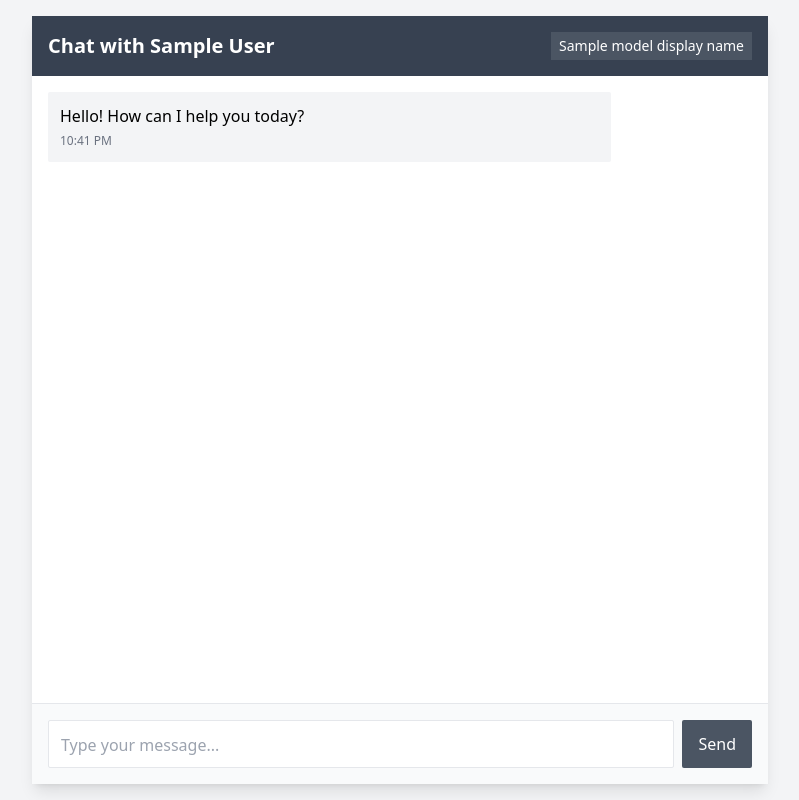
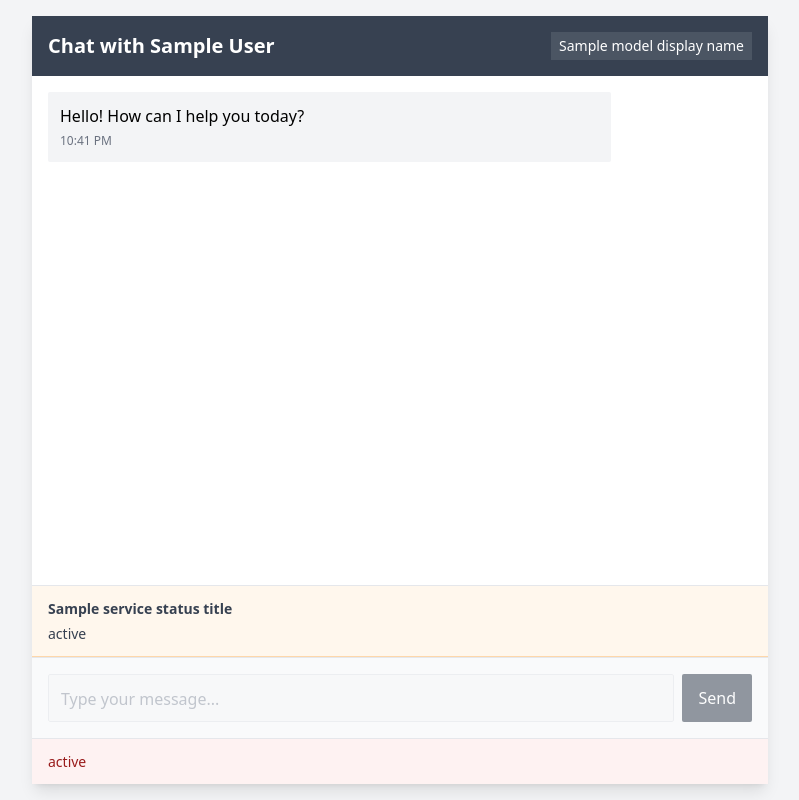
Before and after one commit to jamieosh/basic_chat_app, a FastAPI app: template templates/index.html in a window 1280 px wide. Shown: the whole page, without its empty margins (240-1039 px from the left). Run offline with FastAPI, Linux system fonts and the light colour scheme; the template is opened without the code that fills it: most values are stand-ins (such as "Sample title", 1, 10 or a date in 2020); some libraries are stand-ins or nearby versions.

Commit message:
Strengthen baseline request failure UX

```diff
--- a/main.py
+++ b/main.py
@@ -46,7 +46,7 @@ def _render_bot_message(body_html: str, timestamp: str, title: str | None = None
     if is_error:
         message_classes += " error-message"
 
-    title_html = f'<div class="font-bold">{html.escape(title)}</div>' if title else ""
+    title_html = f'<div class="message-title">{html.escape(title)}</div>' if title else ""
     return dedent(
         f"""
         <div class="{message_classes}">
@@ -75,6 +75,16 @@ def _validate_message_input(message: str | None) -> str:
 
 def _set_startup_state(app: FastAPI, *, startup_complete: bool) -> None:
     app.state.startup_complete = startup_complete
+
+
+def _is_chat_service_available(app: FastAPI) -> bool:
+    return bool(getattr(app.state, "startup_complete", False)) and hasattr(app.state, "agent")
+
+
+def _chat_service_unavailable_detail(app: FastAPI) -> str:
+    if not bool(getattr(app.state, "startup_complete", False)):
+        return "The chat service is still starting up. Please try again shortly."
+    return "The chat service is temporarily unavailable. Please try again shortly."
 
 
 def _readiness_status(app: FastAPI) -> tuple[int, dict[str, object]]:
@@ -155,21 +165,47 @@ def create_app(settings: RuntimeSettings | None = None) -> FastAPI:
     async def home(request: Request):
         """Render the home page."""
         logger.debug("home.render")
-        agent = _get_agent(request)
+        chat_available = _is_chat_service_available(request.app)
+        service_status_message = _chat_service_unavailable_detail(request.app)
+        display_name = "AI Chat"
+        model_display_name = "Unavailable"
+
+        if chat_available:
+            agent = _get_agent(request)
+            display_name = agent.display_name
+            model_display_name = agent.model_display_name
+        else:
+            logger.warning("home.service_unavailable detail=%s", service_status_message)
+
         return templates.TemplateResponse(
             request,
             "index.html",
             {
                 "request": request,
-                "model_display_name": agent.model_display_name,
-                "display_name": agent.display_name,
+                "model_display_name": model_display_name,
+                "display_name": display_name,
+                "chat_available": chat_available,
+                "service_status_title": "Chat unavailable",
+                "service_status_message": service_status_message,
             },
+            status_code=200 if chat_available else 503,
         )
 
     @app.post("/send-message-htmx", response_class=HTMLResponse)
     async def chat_htmx(request: Request, message: str | None = Form(None)):
         """Process a chat message and return the response as HTML."""
         timestamp = datetime.now().strftime("%I:%M %p")
+
+        if not _is_chat_service_available(request.app):
+            service_status_message = _chat_service_unavailable_detail(request.app)
+            logger.warning("chat.service_unavailable detail=%s", service_status_message)
+            return _render_error_message(
+                "Service Unavailable",
+                service_status_message,
+                timestamp,
+                503,
+            )
+
         agent = _get_agent(request)
 
         try:
--- a/static/css/chat.css
+++ b/static/css/chat.css
@@ -41,6 +41,12 @@ textarea#message-input {
     align-items: center;
     justify-content: center;
     border-radius: 2px;
+}
+
+.chat-input:disabled,
+.chat-submit:disabled {
+    cursor: not-allowed;
+    opacity: 0.6;
 }
 
 textarea#message-input:focus {
@@ -141,6 +147,26 @@ textarea#message-input::-webkit-scrollbar-thumb:hover {
     background-color: #fee2e2;
 }
 
+.message-title {
+    font-weight: 600;
+    margin-bottom: 0.25rem;
+}
+
+.message-body {
+    line-height: 1.5;
+}
+
+.typing-indicator-row {
+    align-items: center;
+    display: flex;
+    min-height: 1.5rem;
+}
+
+.typing-indicator-dots {
+    align-items: center;
+    display: flex;
+}
+
 /* Message content */
 .message-content {
     word-break: break-word;
@@ -162,3 +188,40 @@ textarea#message-input::-webkit-scrollbar-thumb:hover {
 .bot-message .message-timestamp {
     text-align: left;
 }
+
+.chat-status-banner,
+.chat-request-status {
+    border-top: 1px solid #e5e7eb;
+    color: #374151;
+    font-size: 0.875rem;
+    padding: 0.75rem 1rem;
+}
+
+.chat-status-banner {
+    background-color: #fff7ed;
+    border-bottom: 1px solid #fed7aa;
+}
+
+.chat-status-title {
+    font-weight: 600;
+    margin-bottom: 0.25rem;
+}
+
+.chat-request-status {
+    min-height: 2.75rem;
+}
+
+.chat-request-status:empty {
+    min-height: 0;
+    padding: 0;
+    border-top: 0;
+}
+
+.chat-request-status[data-state="loading"] {
+    background-color: #f9fafb;
+}
+
+.chat-request-status[data-state="error"] {
+    background-color: #fef2f2;
+    color: #991b1b;
+}
--- a/static/js/chat.js
+++ b/static/js/chat.js
@@ -6,11 +6,23 @@ class ChatUI {
         this.messageInputId = options.messageInputId || 'message-input';
         this.submitButtonId = options.submitButtonId || 'send-button';
         this.welcomeTimestampId = options.welcomeTimestampId || 'welcome-timestamp';
+        this.requestStatusId = options.requestStatusId || 'chat-request-status';
+        this.requestInFlight = false;
+        this.transportErrorHandled = false;
 
         this.init();
     }
 
     init() {
+        this.form = document.getElementById(this.formId);
+        this.chatBox = document.getElementById(this.chatBoxId);
+        this.messageInput = document.getElementById(this.messageInputId);
+        this.submitButton = document.getElementById(this.submitButtonId);
+        this.requestStatus = document.getElementById(this.requestStatusId);
+        this.chatAvailable = this.form ? this.form.dataset.chatAvailable !== 'false' : false;
+        this.serviceUnavailableMessage = this.form?.dataset.serviceUnavailableMessage
+            || 'The chat service is temporarily unavailable. Please try again shortly.';
+
         // Set welcome message timestamp
         const welcomeTimestamp = document.getElementById(this.welcomeTimestampId);
         if (welcomeTimestamp) {
@@ -23,12 +35,17 @@ class ChatUI {
         // Add event listeners
         this.addEventListeners();
 
+        this.setControlsDisabled(!this.chatAvailable);
+        if (!this.chatAvailable) {
+            this.setRequestStatus(this.serviceUnavailableMessage, 'error');
+        }
+
         // Initial scroll to bottom
         this.scrollToBottom();
     }
 
     initTextarea() {
-        const textarea = document.getElementById(this.messageInputId);
+        const textarea = this.messageInput;
         if (!textarea) return;
 
         // Set initial height
@@ -38,15 +55,19 @@ class ChatUI {
         // Add input event listener for auto-resize
         textarea.addEventListener('input', () => {
             this.adjustTextareaHeight(textarea);
+            this.syncSubmitButtonHeight(textarea);
         });
 
         // Handle Enter key (Shift+Enter for new line)
         textarea.addEventListener('keydown', (e) => {
             if (e.key === 'Enter' && !e.shiftKey) {
                 e.preventDefault();
-                const form = document.getElementById(this.formId);
-                if (form && textarea.value.trim()) {
-                    form.dispatchEvent(new Event('submit'));
+                if (this.form && textarea.value.trim() && !this.requestInFlight && this.chatAvailable) {
+                    if (typeof this.form.requestSubmit === 'function') {
+                        this.form.requestSubmit();
+                    } else {
+                        this.form.dispatchEvent(new Event('submit', { bubbles: true, cancelable: true }));
+                    }
                 }
             }
         });
@@ -68,7 +89,7 @@ class ChatUI {
     }
 
     resetTextarea() {
-        const textarea = document.getElementById(this.messageInputId);
+        const textarea = this.messageInput;
         if (textarea) {
             textarea.value = '';
             textarea.style.height = 'auto';
@@ -78,7 +99,7 @@ class ChatUI {
     }
 
     syncSubmitButtonHeight(textarea) {
-        const submitButton = document.getElementById(this.submitButtonId);
+        const submitButton = this.submitButton;
         if (!submitButton) return;
 
         submitButton.style.height = `${textarea.offsetHeight}px`;
@@ -98,7 +119,7 @@ class ChatUI {
     }
 
     scrollToBottom() {
-        const chatBox = document.getElementById(this.chatBoxId);
+        const chatBox = this.chatBox;
         if (chatBox) {
             // Use a small timeout to ensure the DOM has updated
             setTimeout(() => {
@@ -109,65 +130,104 @@ class ChatUI {
 
     createTypingIndicator() {
         const typingIndicator = document.createElement('div');
-        typingIndicator.className = 'message bot-message bg-gray-100 p-3 rounded-lg max-w-[90%] sm:max-w-[80%] fade-in';
+        typingIndicator.className = 'message bot-message fade-in';
+        typingIndicator.dataset.typingIndicator = 'true';
         typingIndicator.innerHTML = `
-            <div class="flex items-center h-6">
+            <div class="message-content">
+                <div class="typing-indicator-row">
+                    <div class="typing-indicator-dots" aria-hidden="true">
                         <div class="typing-dot"></div>
                         <div class="typing-dot"></div>
                         <div class="typing-dot"></div>
+                    </div>
+                </div>
             </div>
         `;
         return typingIndicator;
     }
 
     addEventListeners() {
-        // Form submission
-        const form = document.getElementById(this.formId);
-        if (form) {
-            form.addEventListener('htmx:beforeRequest', (event) => {
+        if (!this.form) return;
+
+        this.form.addEventListener('submit', (event) => {
+            this.handleSubmit(event);
+        });
+
+        this.form.addEventListener('htmx:beforeRequest', (event) => {
             this.handleBeforeRequest(event);
         });
-        }
 
-        // Response handling
-        document.body.addEventListener('htmx:beforeSwap', () => {
-            this.removeTypingIndicator();
+        if (document.body) {
+            document.body.addEventListener('htmx:beforeSwap', (event) => {
+                this.handleBeforeSwap(event);
             });
 
-        // After request cleanup
-        document.body.addEventListener('htmx:afterRequest', () => {
-            this.handleAfterRequest();
+            document.body.addEventListener('htmx:afterRequest', (event) => {
+                this.handleAfterRequest(event);
             });
 
-        // After content added
+            document.body.addEventListener('htmx:sendError', (event) => {
+                this.handleTransportError(event);
+            });
+
+            document.body.addEventListener('htmx:timeout', (event) => {
+                this.handleTransportError(event);
+            });
+
+            document.body.addEventListener('htmx:sendAbort', (event) => {
+                this.handleTransportError(event);
+            });
+
             document.body.addEventListener('htmx:afterSwap', () => {
                 this.scrollToBottom();
             });
         }
+    }
 
-    handleBeforeRequest(event) {
-        const messageInput = document.getElementById(this.messageInputId);
-        if (!messageInput) return;
+    handleSubmit(event) {
+        if (!this.form || event.target !== this.form) return;
 
-        const message = messageInput.value.trim();
-
-        if (!message) {
+        if (!this.chatAvailable || this.requestInFlight) {
             event.preventDefault();
             return;
         }
+
+        const message = this.messageInput?.value.trim() || '';
+        if (!message) {
+            event.preventDefault();
+            this.setRequestStatus('Enter a message before sending.', 'error');
+        }
+    }
+
+    handleBeforeRequest(event) {
+        if (event.target !== this.form) return;
+
+        const message = this.messageInput?.value.trim() || '';
+        if (!message) {
+            event.preventDefault();
+            this.finishRequest({ preserveStatus: false });
+            return;
+        }
+
+        if (this.requestInFlight) {
+            event.preventDefault();
+            return;
+        }
+
+        this.requestInFlight = true;
+        this.transportErrorHandled = false;
+        this.setControlsDisabled(true);
+        this.setRequestStatus('', 'idle');
 
         // Add user message
         this.addUserMessage(message);
 
         // Add typing indicator
         this.addTypingIndicator();
-
-        // Add timestamp to form
-        this.addTimestampToForm(event.target);
     }
 
     addUserMessage(message) {
-        const chatBox = document.getElementById(this.chatBoxId);
+        const chatBox = this.chatBox;
         if (!chatBox) return;
 
         const currentTime = this.getFormattedTime();
@@ -191,8 +251,40 @@ class ChatUI {
         chatBox.appendChild(userMessageDiv);
     }
 
+    addBotMessage(title, body, isError = false) {
+        const chatBox = this.chatBox;
+        if (!chatBox) return;
+
+        const currentTime = this.getFormattedTime();
+        const botMessageDiv = document.createElement('div');
+        botMessageDiv.className = `message bot-message fade-in${isError ? ' error-message' : ''}`;
+
+        const messageContentDiv = document.createElement('div');
+        messageContentDiv.className = 'message-content';
+
+        if (title) {
+            const titleDiv = document.createElement('div');
+            titleDiv.className = 'message-title';
+            titleDiv.textContent = title;
+            messageContentDiv.appendChild(titleDiv);
+        }
+
+        const bodyDiv = document.createElement('div');
+        bodyDiv.className = 'message-body';
+        bodyDiv.textContent = body;
+
+        const timestampDiv = document.createElement('div');
+        timestampDiv.className = 'message-timestamp';
+        timestampDiv.textContent = currentTime;
+
+        messageContentDiv.appendChild(bodyDiv);
+        messageContentDiv.appendChild(timestampDiv);
+        botMessageDiv.appendChild(messageContentDiv);
+        chatBox.appendChild(botMessageDiv);
+    }
+
     addTypingIndicator() {
-        const chatBox = document.getElementById(this.chatBoxId);
+        const chatBox = this.chatBox;
         if (!chatBox) return;
 
         const typingIndicator = this.createTypingIndicator();
@@ -201,27 +293,125 @@ class ChatUI {
     }
 
     removeTypingIndicator() {
-        const typingIndicators = document.querySelectorAll('.typing-dot');
-        if (typingIndicators.length > 0) {
-            const indicator = typingIndicators[0].closest('.message');
+        const indicator = this.chatBox?.querySelector('[data-typing-indicator="true"]');
         if (indicator) {
             indicator.remove();
         }
     }
+
+    handleBeforeSwap(event) {
+        if (!this.isTrackedRequestEvent(event)) return;
+
+        this.removeTypingIndicator();
+
+        const status = event.detail.xhr?.status || 0;
+        if (status >= 400) {
+            event.detail.shouldSwap = true;
+            event.detail.isError = false;
+            this.setRequestStatus(this.statusMessageForStatus(status), 'error');
+        }
     }
 
-    addTimestampToForm(form) {
-        if (!form) return;
+    handleAfterRequest(event) {
+        if (!this.isTrackedRequestEvent(event)) return;
 
-        const timeInput = document.createElement('input');
-        timeInput.type = 'hidden';
-        timeInput.name = 'timestamp';
-        timeInput.value = this.getFormattedTime();
-        form.appendChild(timeInput);
+        const status = event.detail.xhr?.status || 0;
+        const failed = status >= 400 || Boolean(event.detail.failed);
+
+        if (status === 0 && failed && !this.transportErrorHandled) {
+            this.handleTransportError(event);
+            return;
         }
 
-    handleAfterRequest() {
+        this.finishRequest({ preserveStatus: failed });
+    }
+
+    handleTransportError(event) {
+        if (!this.isTrackedRequestEvent(event)) return;
+        if (!this.requestInFlight) return;
+        if (this.transportErrorHandled) return;
+
+        this.transportErrorHandled = true;
+        this.removeTypingIndicator();
+        this.addBotMessage(
+            'Service Unavailable',
+            'Could not reach the chat service. Please try again shortly.',
+            true,
+        );
+        this.finishRequest({ preserveStatus: true });
+        this.setRequestStatus('Could not reach the chat service. Please try again.', 'error');
+    }
+
+    finishRequest({ preserveStatus }) {
+        this.requestInFlight = false;
+        this.transportErrorHandled = false;
         this.resetTextarea();
+        this.setControlsDisabled(false);
+
+        if (!preserveStatus) {
+            this.setRequestStatus('', 'idle');
+        }
+    }
+
+    setControlsDisabled(disabled) {
+        const shouldDisable = disabled || !this.chatAvailable;
+
+        if (this.messageInput) {
+            this.messageInput.disabled = shouldDisable;
+            this.messageInput.setAttribute('aria-disabled', shouldDisable ? 'true' : 'false');
+        }
+
+        if (this.submitButton) {
+            this.submitButton.disabled = shouldDisable;
+            this.submitButton.setAttribute('aria-disabled', shouldDisable ? 'true' : 'false');
+        }
+    }
+
+    setRequestStatus(message, state) {
+        if (!this.requestStatus) return;
+
+        this.requestStatus.textContent = message;
+        if (state && state !== 'idle') {
+            this.requestStatus.dataset.state = state;
+            return;
+        }
+
+        delete this.requestStatus.dataset.state;
+    }
+
+    statusMessageForStatus(status) {
+        if (status === 400) {
+            return 'Message rejected. Update it and try again.';
+        }
+
+        if (status === 401) {
+            return 'The chat service authentication failed.';
+        }
+
+        if (status === 429) {
+            return 'The chat service is busy. Please try again shortly.';
+        }
+
+        if (status === 503 || status === 504) {
+            return this.serviceUnavailableMessage;
+        }
+
+        return 'The chat request failed. Please try again.';
+    }
+
+    isTrackedRequestEvent(event) {
+        if (!this.form) return false;
+
+        if (event.target === this.form) {
+            return true;
+        }
+
+        const requestElt = event.detail?.requestConfig?.elt;
+        if (requestElt) {
+            return requestElt === this.form;
+        }
+
+        return this.requestInFlight;
     }
 }
 
--- a/templates/components/chat.html
+++ b/templates/components/chat.html
@@ -10,11 +10,26 @@
         </div>
     </div>
 
+    {% if not chat_available %}
+    <div
+        id="chat-service-status"
+        class="chat-status-banner"
+        role="status"
+        aria-live="polite"
+        aria-atomic="true"
+    >
+        <div class="chat-status-title">{{ service_status_title }}</div>
+        <p>{{ service_status_message }}</p>
+    </div>
+    {% endif %}
+
     <!-- Input area - fixed at bottom -->
     <div class="border-t bg-gray-50">
         <form id="chat-form" hx-post="/send-message-htmx"
               hx-target="#chat-box"
               hx-swap="beforeend"
+              data-chat-available="{{ 'true' if chat_available else 'false' }}"
+              data-service-unavailable-message="{{ service_status_message }}"
               class="flex items-end gap-2 p-2 sm:p-4">
             <textarea
                    id="message-input"
@@ -22,8 +37,12 @@
                    placeholder="Type your message..."
                    required
                    rows="1"
+                   {% if not chat_available %}disabled{% endif %}
+                   aria-disabled="{{ 'false' if chat_available else 'true' }}"
                    class="chat-input flex-1 p-2 sm:p-3 border focus:outline-none focus:ring-1 focus:ring-gray-400 text-sm sm:text-base resize-none overflow-y-auto max-h-[240px]"></textarea>
             <button id="send-button" type="submit"
+                    {% if not chat_available %}disabled{% endif %}
+                    aria-disabled="{{ 'false' if chat_available else 'true' }}"
                     class="chat-submit bg-gray-600 text-white px-3 sm:px-4 hover:bg-gray-700 transition-colors flex-shrink-0 text-sm sm:text-base">
                 <span class="hidden sm:inline">Send</span>
                 <svg xmlns="http://www.w3.org/2000/svg" class="h-5 w-5 sm:hidden" viewBox="0 0 20 20" fill="currentColor">
@@ -31,5 +50,12 @@
                 </svg>
             </button>
         </form>
+        <div
+            id="chat-request-status"
+            class="chat-request-status"
+            role="status"
+            aria-live="polite"
+            aria-atomic="true"
+        ></div>
     </div>
 </div>
```
Also changed, not shown: plans/PHASE 1 BACKLOG.md (+5 -5 lines), tests/e2e/test_chat_smoke.py (+154 -0 lines), tests/test_main_routes.py (+35 -0 lines), CHANGELOG.md, README.md. Lines whose indentation alone changed are shown as unchanged.
